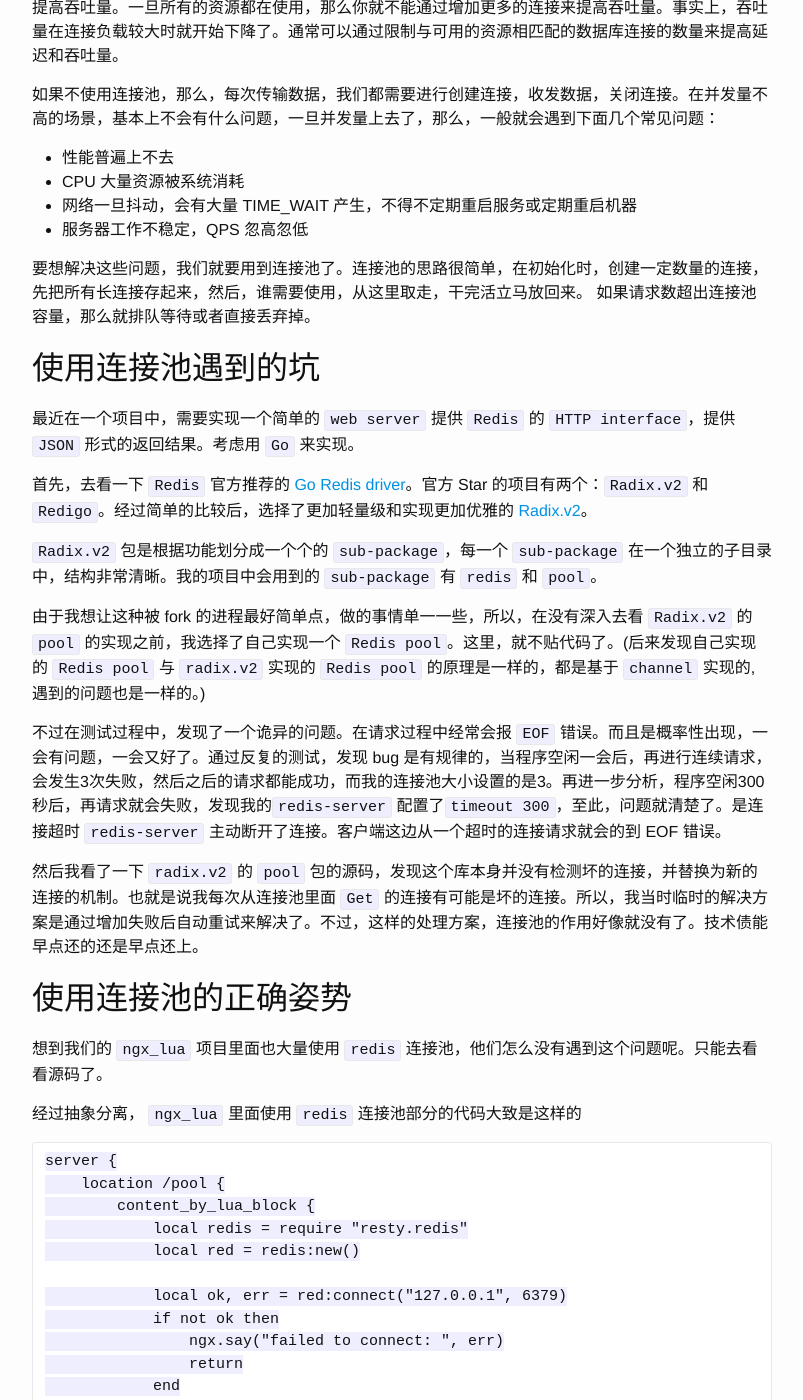
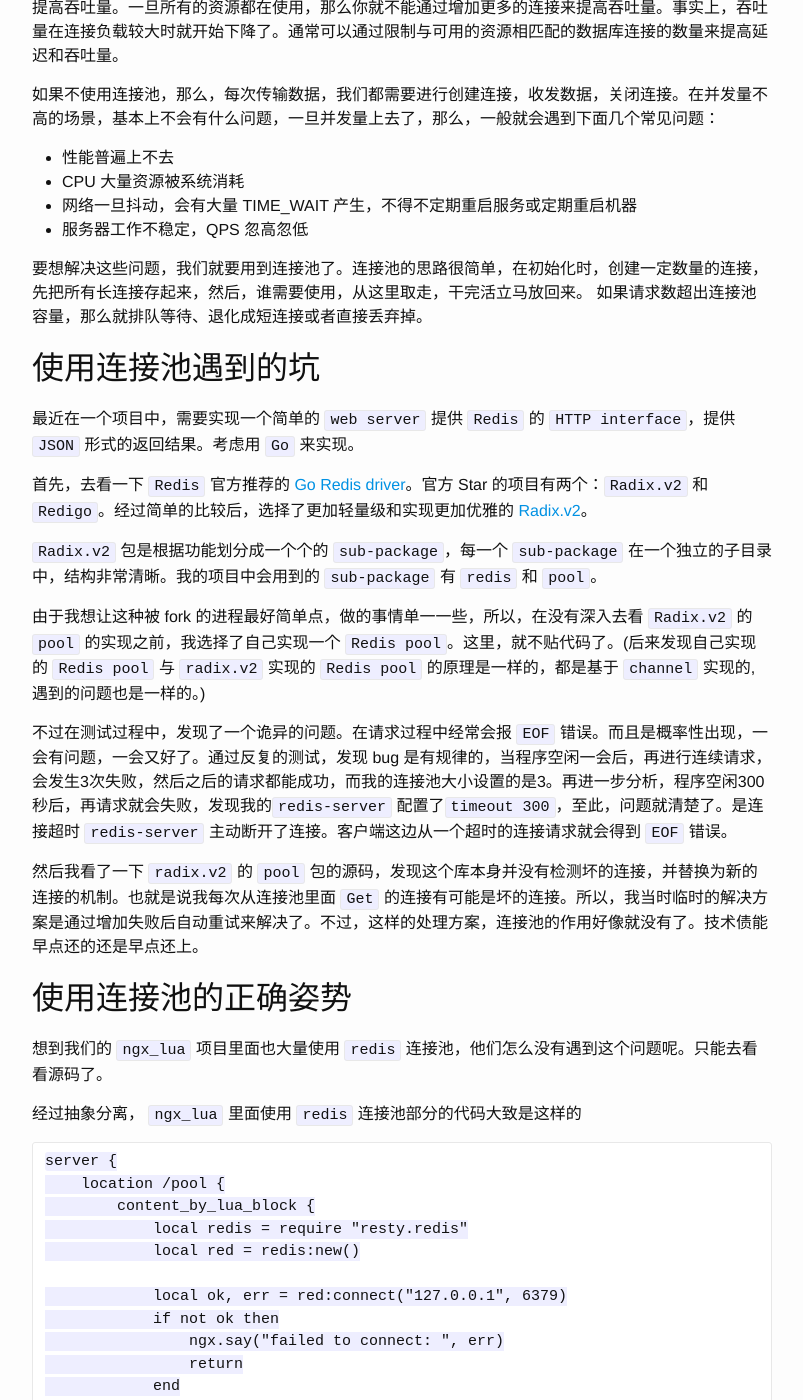
Before and after one commit to upyun/upyun.github.io, a Jekyll site: the page built from _posts/2016-01-28-how-to-use-redis-pool-in-go.markdown, in a window 1280 px wide and 1400 px high, scrolled down 804 px. Shown: the whole window, without its empty margins (238-1041 px from the left). Built offline with Jekyll 4.4.1, drawn with Linux system fonts in a browser that asks for light colours; comment, search, counter and statistics services are not loaded.

Commit message:
fix typo

```diff
--- a/_posts/2016-01-28-how-to-use-redis-pool-in-go.markdown
+++ b/_posts/2016-01-28-how-to-use-redis-pool-in-go.markdown
@@ -29,7 +29,7 @@ comments: true
 * 网络一旦抖动，会有大量 TIME_WAIT 产生，不得不定期重启服务或定期重启机器
 * 服务器工作不稳定，QPS 忽高忽低
 
-要想解决这些问题，我们就要用到连接池了。连接池的思路很简单，在初始化时，创建一定数量的连接，先把所有长连接存起来，然后，谁需要使用，从这里取走，干完活立马放回来。 如果请求数超出连接池容量，那么就排队等待或者直接丢弃掉。
+要想解决这些问题，我们就要用到连接池了。连接池的思路很简单，在初始化时，创建一定数量的连接，先把所有长连接存起来，然后，谁需要使用，从这里取走，干完活立马放回来。 如果请求数超出连接池容量，那么就排队等待、退化成短连接或者直接丢弃掉。
 
 <a name="使用连接池遇到的坑"/>
 
@@ -43,7 +43,7 @@ comments: true
 
 由于我想让这种被 fork 的进程最好简单点，做的事情单一一些，所以，在没有深入去看 `Radix.v2` 的 `pool` 的实现之前，我选择了自己实现一个 `Redis pool`。这里，就不贴代码了。(后来发现自己实现的 `Redis pool` 与 `radix.v2` 实现的 `Redis pool` 的原理是一样的，都是基于 `channel` 实现的, 遇到的问题也是一样的。)
 
-不过在测试过程中，发现了一个诡异的问题。在请求过程中经常会报 `EOF` 错误。而且是概率性出现，一会有问题，一会又好了。通过反复的测试，发现 bug 是有规律的，当程序空闲一会后，再进行连续请求，会发生3次失败，然后之后的请求都能成功，而我的连接池大小设置的是3。再进一步分析，程序空闲300秒后，再请求就会失败，发现我的`redis-server` 配置了`timeout 300`，至此，问题就清楚了。是连接超时 `redis-server` 主动断开了连接。客户端这边从一个超时的连接请求就会的到 EOF 错误。
+不过在测试过程中，发现了一个诡异的问题。在请求过程中经常会报 `EOF` 错误。而且是概率性出现，一会有问题，一会又好了。通过反复的测试，发现 bug 是有规律的，当程序空闲一会后，再进行连续请求，会发生3次失败，然后之后的请求都能成功，而我的连接池大小设置的是3。再进一步分析，程序空闲300秒后，再请求就会失败，发现我的`redis-server` 配置了`timeout 300`，至此，问题就清楚了。是连接超时 `redis-server` 主动断开了连接。客户端这边从一个超时的连接请求就会得到 `EOF` 错误。
 
 然后我看了一下 `radix.v2` 的 `pool` 包的源码，发现这个库本身并没有检测坏的连接，并替换为新的连接的机制。也就是说我每次从连接池里面 `Get` 的连接有可能是坏的连接。所以，我当时临时的解决方案是通过增加失败后自动重试来解决了。不过，这样的处理方案，连接池的作用好像就没有了。技术债能早点还的还是早点还上。
 
```
